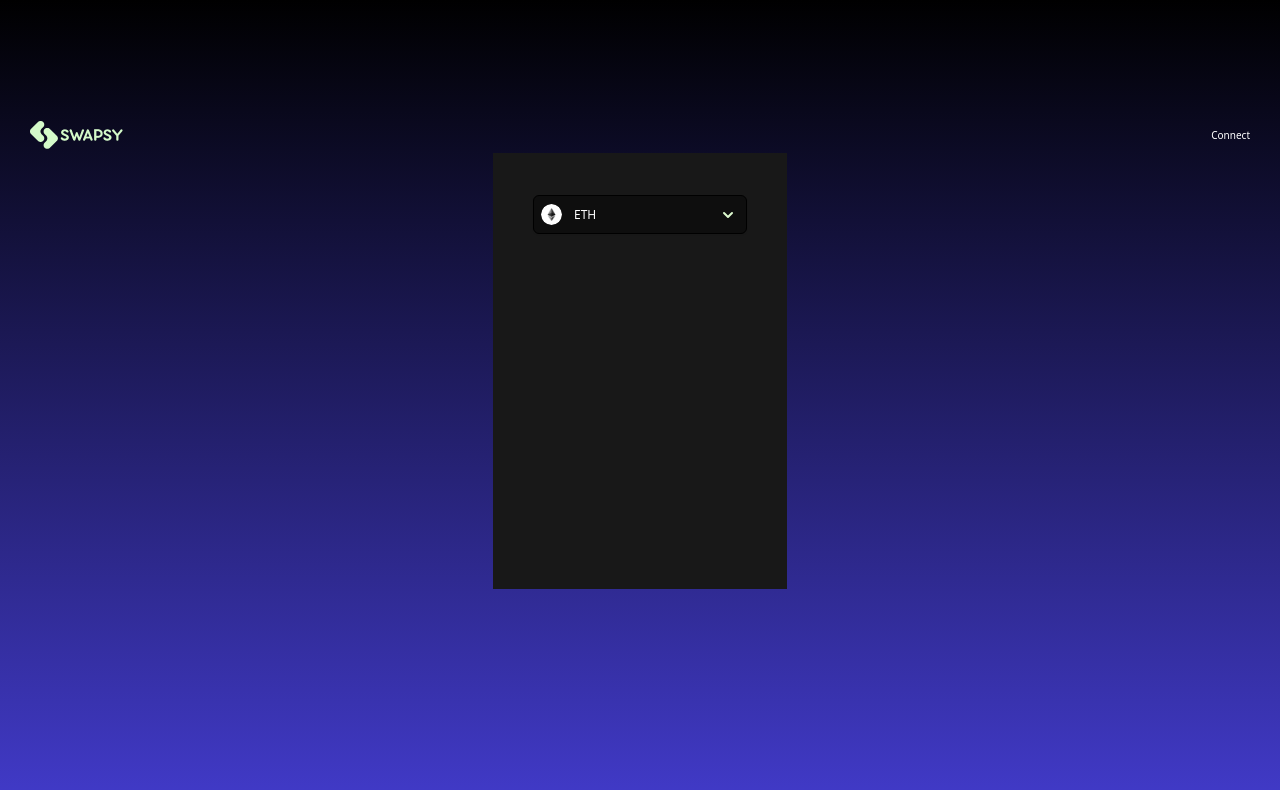
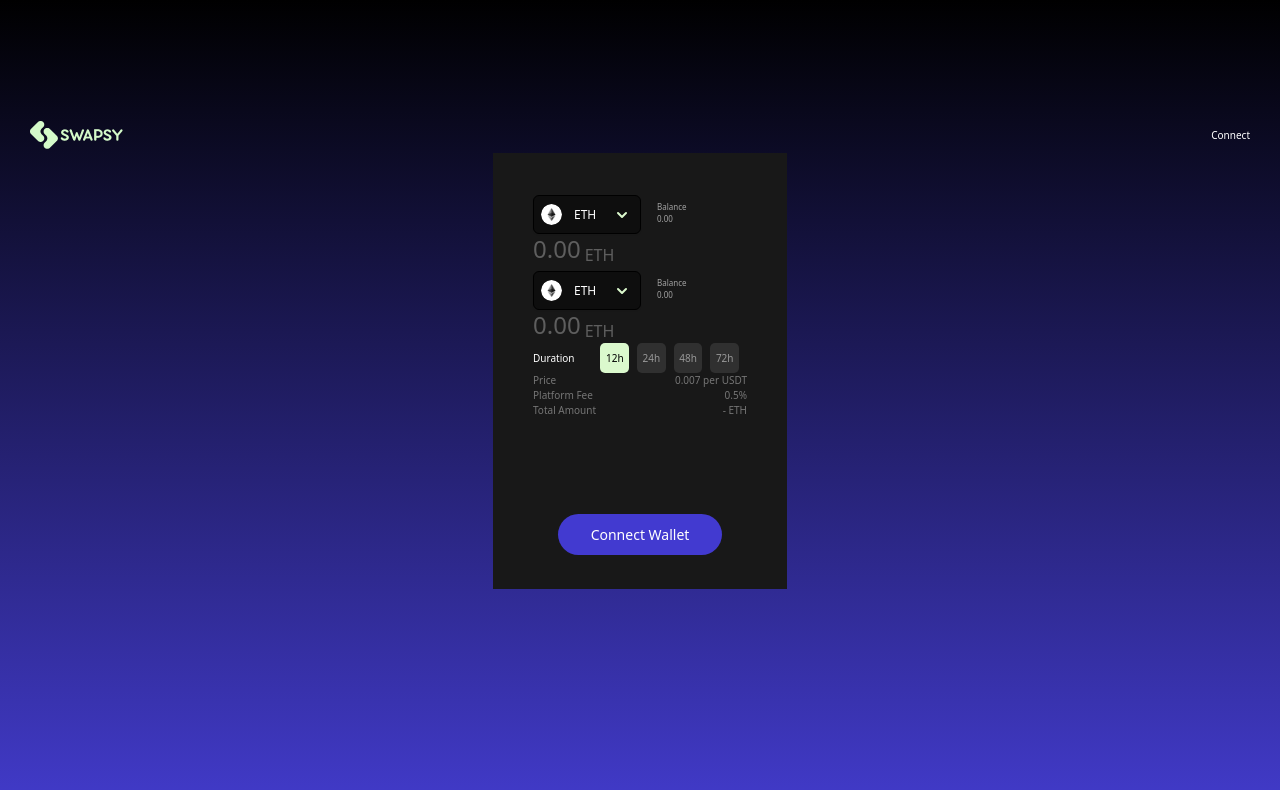
Before and after one commit to harisalkarni/swapsy-test, a React (Create React App) app: page / in a window 1280 px wide. Shown: the top 790 px of the page. Built offline with nearby package versions, Linux system fonts and the light colour scheme.

Commit message:
improve wrap swap create

```diff
--- /dev/null
+++ b/src/atom/Duration.tsx
@@ -0,0 +1,36 @@
+import { useState } from "react";
+
+const durationTime = ["12", "24", "48", "72"];
+const Duration = () => {
+  const [selectedDuration, setSelectedDuration] = useState<string>("12");
+  return (
+    <div className="flex flex-row items-center">
+      <div className="text-white text-[10px] mr-[26px]">Duration</div>
+      {durationTime.map((val, index) => {
+        return (
+          <div
+            onClick={() => setSelectedDuration(val)}
+            className={`h-[30px] w-[30px] rounded-[5px] justify-center items-center flex flex-row mr-[8px] cursor-pointer ${
+              selectedDuration === val
+                ? "bg-second-tea-green"
+                : "bg-dark-charcoal"
+            }`}
+          >
+            <div
+              className={` text-[10px] ${
+                selectedDuration === val
+                  ? "text-black"
+                  : "text-white opacity-50"
+              }`}
+            >
+              {val}
+              {`h`}
+            </div>
+          </div>
+        );
+      })}
+    </div>
+  );
+};
+
+export default Duration;
--- a/src/atom/TokenSwap.tsx
+++ b/src/atom/TokenSwap.tsx
@@ -1,8 +1,63 @@
 import ListIcon from "./ListIcon";
+import Duration from "./Duration";
 const TokenSwap = () => {
   return (
-    <div className="w-[294px] h-[436px] px-[40px] pt-[38px] pb-[34px] bg-erie-black">
-      <ListIcon />
+    <div className="w-[294px] h-[436px] px-[40px] pt-[38px] pb-[34px] bg-erie-black relative">
+      <div className="flex flex-row items-center">
+        <div className="w-[108px]">
+          <ListIcon />
+        </div>
+        <div className="text-[8px] opacity-60 text-white ml-[16px]">
+          <div>Balance</div>
+          <div>0.00</div>
+        </div>
+      </div>
+      <div className="text-white opacity-30 flex flex-row items-end w-[85px] h-[33px]">
+        <div className="text-[24px]">0.00</div>
+        <div className="text-[16px] ml-1">ETH</div>
+      </div>
+      <div className="flex flex-row items-center">
+        <div className="w-[108px]">
+          <ListIcon />
+        </div>
+        <div className="text-[8px] opacity-60 text-white ml-[16px]">
+          <div>Balance</div>
+          <div>0.00</div>
+        </div>
+      </div>
+      <div className="text-white opacity-30 flex flex-row items-end w-[85px] h-[33px]">
+        <div className="text-[24px]">0.00</div>
+        <div className="text-[16px] ml-1">ETH</div>
+      </div>
+      <div>
+        <Duration />
+      </div>
+
+      <div className="text-white flex flex-col">
+        <div className="flex flex-row justify-between">
+          <div className="text-white opacity-40 text-[10px]">Price</div>
+          <div className="text-right text-white opacity-40 text-[10px]">
+            0.007 per USDT
+          </div>
+        </div>
+        <div className="flex flex-row justify-between">
+          <div className="text-white opacity-40 text-[10px]">Platform Fee</div>
+          <div className="text-right text-white opacity-40 text-[10px]">
+            0.5%
+          </div>
+        </div>
+        <div className="flex flex-row justify-between">
+          <div className="text-white opacity-40 text-[10px]">Total Amount</div>
+          <div className="text-right text-white opacity-40 text-[10px]">
+            - ETH
+          </div>
+        </div>
+      </div>
+      <div className=" absolute bottom-[34px] left-0 right-0  flex flex-row justify-center">
+        <button className="text-white bg-ocean-blue py-[10px] px-[33px] rounded-full text-[14px]">
+          Connect Wallet
+        </button>
+      </div>
     </div>
   );
 };
--- a/tailwind.config.js
+++ b/tailwind.config.js
@@ -19,7 +19,8 @@ module.exports = {
       'tea-green': '#D4FAC9',
       'second-tea-green': '#DBF9CD',
       'ocean-blue': '#423AD0',
-      'second-ocean-blue': '#4131CB'
+      'second-ocean-blue': '#4131CB',
+      'dark-charcoal': '#303030'
     },
     extend: {
       opacity: {
```
